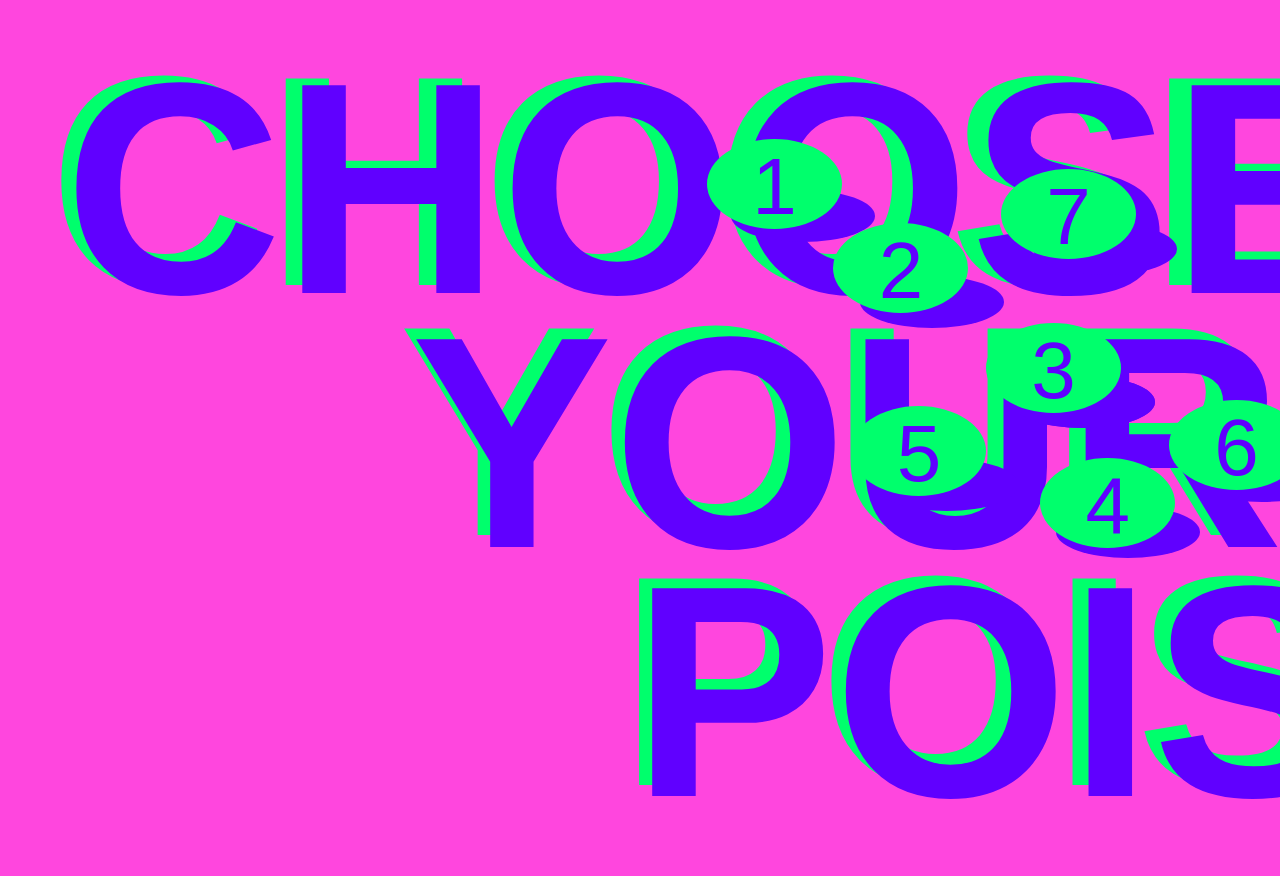
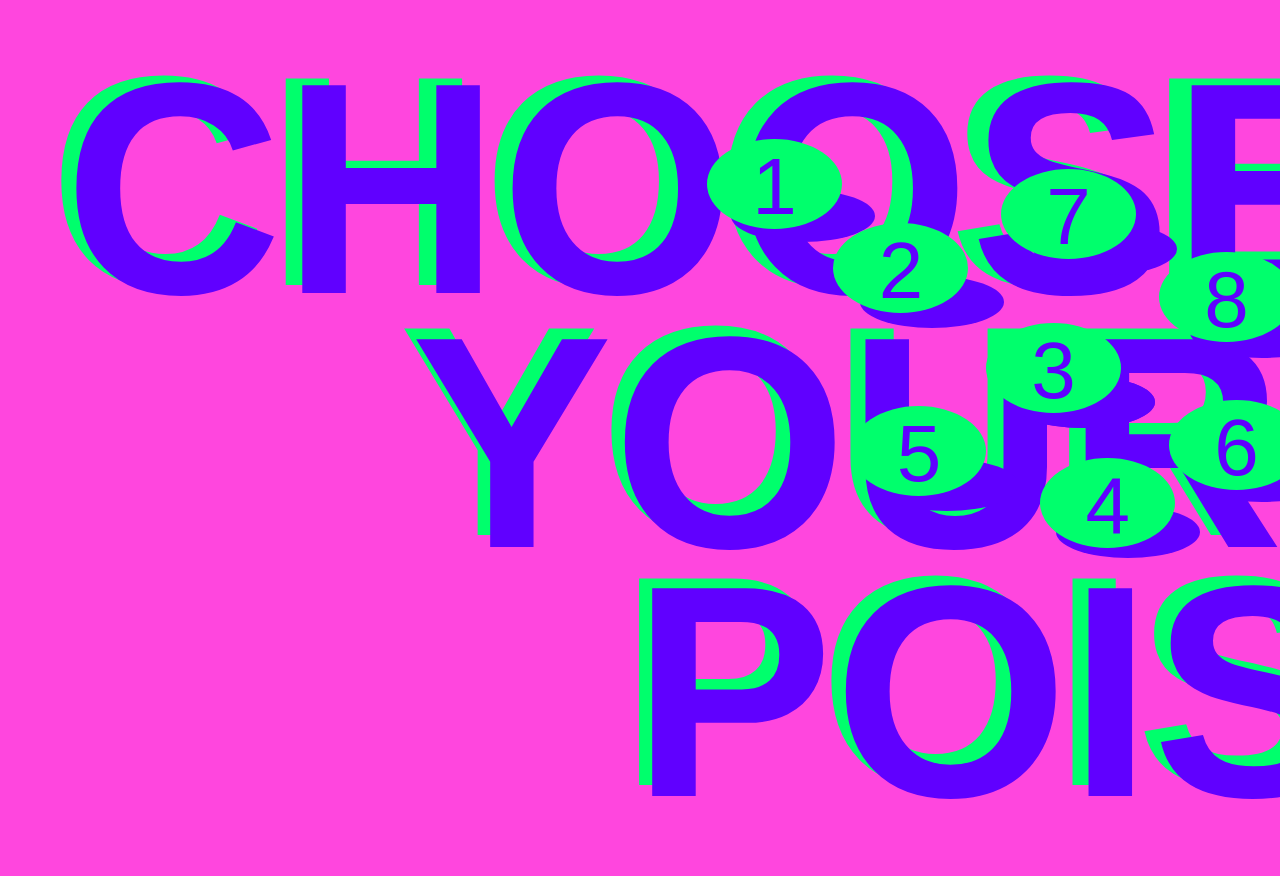
Before and after one commit to SamVariyam/varis260.github.io, a plain HTML site: page index.html in a window 1280 px wide. Shown: the top 876 px of the page. Drawn offline with Linux system fonts and the light colour scheme; a web font is replaced by a local one.

Commit message:
Added entry 8 to landing page

```diff
--- a/index.html
+++ b/index.html
@@ -54,6 +54,7 @@
       <div class="shadows shadow5"></div>
       <div class="shadows shadow6"></div>
       <div class="shadows shadow7"></div>
+       <div class="shadows shadow8"></div>
     </div>
 
       <div class="entries entry1">
@@ -78,6 +79,9 @@
       <div class="entries entry7">
         <a href="entries/entry7/index.html">7</a>
       </div>
+       <div class="entries entry8">
+        <a href="entries/entry8/index.html">8</a>
+      </div>
   </div>
 
 </div>
--- a/main.css
+++ b/main.css
@@ -129,6 +129,14 @@ h2 {
   z-index: 16;
 }
 
+.shadow8 {
+  left: 1190px;
+  top: 306px;
+  width: 144px;
+  height: 52px;
+  z-index: 16;
+}
+
 
 .entries {
   border-width: 0px;
@@ -192,6 +200,14 @@ h2 {
   z-index: 27;
 }
 
+.entry8 {
+   position: absolute;
+  left: 1159px;
+  top: 252px;
+  z-index: 27;
+
+}
+
 
 a:link {
   font-size: 80px;
```
